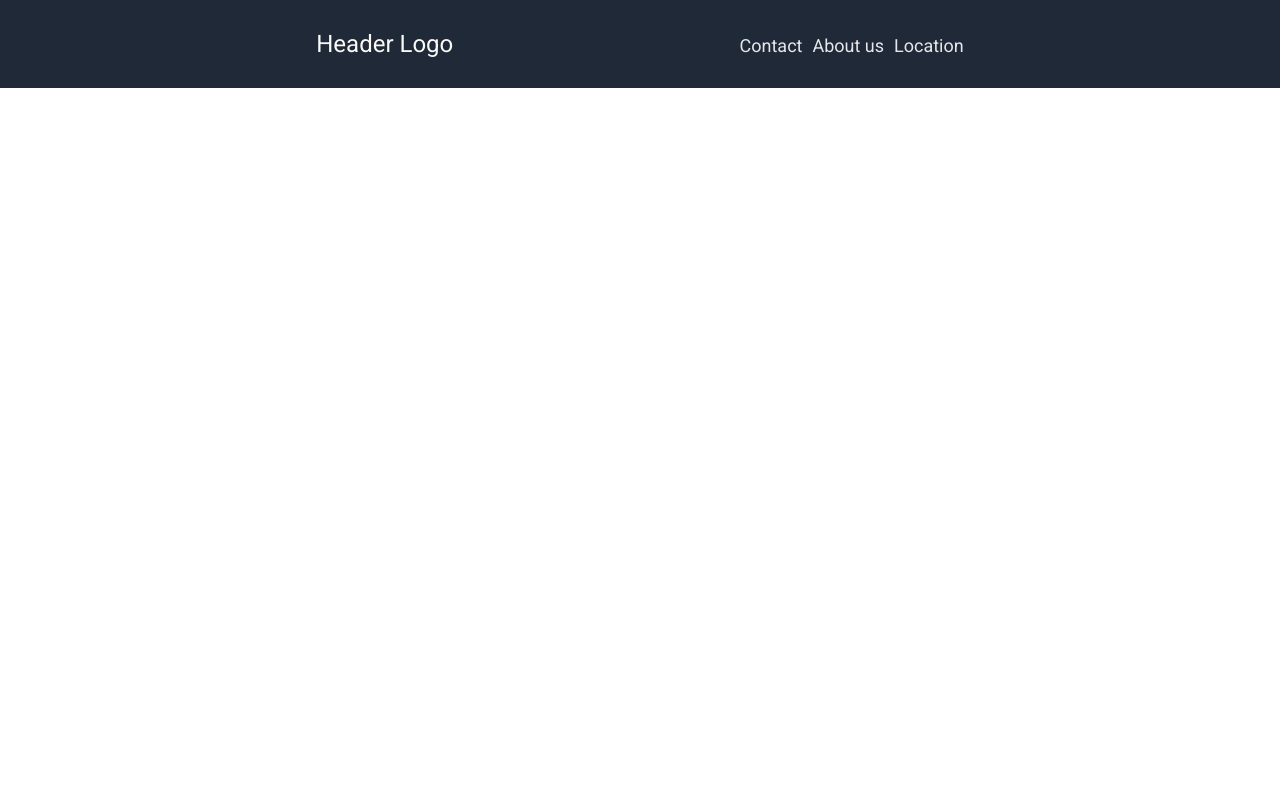
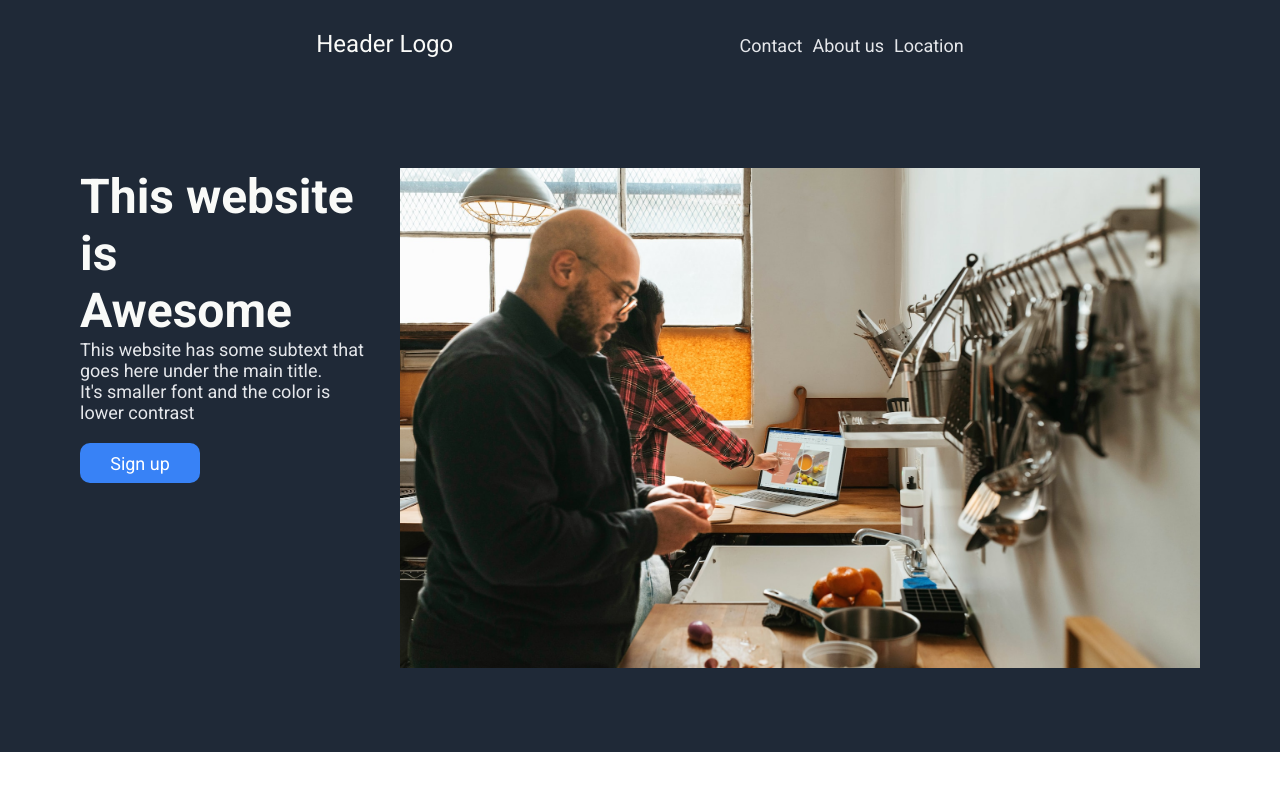
Before and after one commit to LaraCosta66/TOP-landingPage, a plain HTML site: page index.html in a window 1280 px wide. Drawn offline with Linux system fonts and the light colour scheme.

Commit message:
feat: add main section

```diff
--- a/index.html
+++ b/index.html
@@ -25,7 +25,16 @@
                     <a href="#" target="_blank">Location</a>
                 </li>
             </ul>
-
     </header>
+    <div class="main">
+        <div class="main-txt">
+            <p class="title">This website is <br/>Awesome</p>
+            <p class="subtext">This website has some subtext that goes here under the main title.<br/> It's smaller font and the color is lower contrast</p>
+            <button>Sign up</button>
+        </div>
+        <div class="main-img">
+            <img src="./assets/windows.jpg" alt="image-windows">
+        </div>
+    </div>
   </body>
 </html>
--- a/style.css
+++ b/style.css
@@ -25,3 +25,37 @@
     font-size: 18px;
     color: #e5e7Eb;
 }
+.main{
+    display: flex;
+    flex-direction: row;
+    justify-content: center;
+    padding: 80px;
+
+    background-color: #1F2937;
+    color: #f9faf8;
+    gap: 30px;
+}
+.main-txt button{
+    width: 120px;
+    height: 40px;
+    margin-top: 20px;
+    background-color: #3882f6;
+    border-radius: 10px;
+    border-style: none;
+
+  font-size: 18px;
+  color: white;
+
+}
+.title{
+    font-size: 48px;
+    font-weight: 700;
+}
+.subtext{
+    font-size: 18px;
+    color: #e5e7Eb;
+}
+.main-img img{
+    width: 800px;
+    height: 500px;
+}
```
Also changed, not shown: assets/windows.jpg (added).
